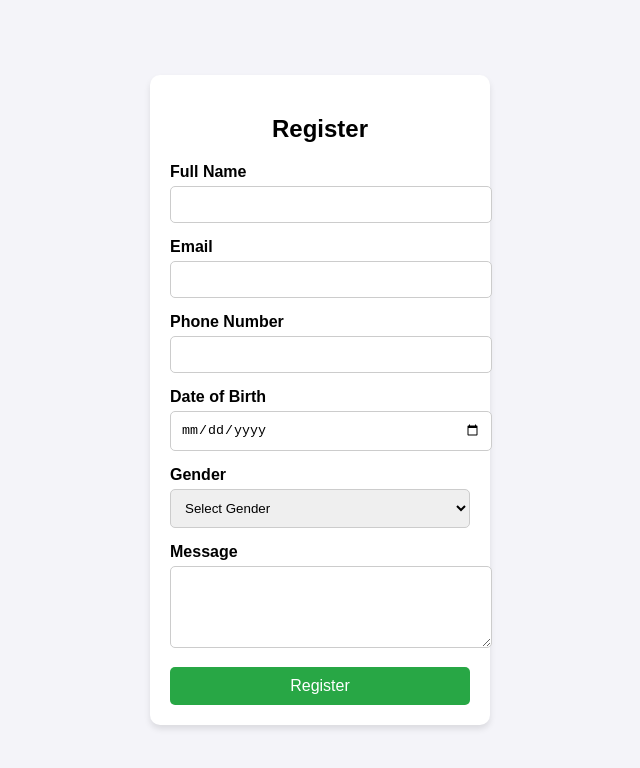
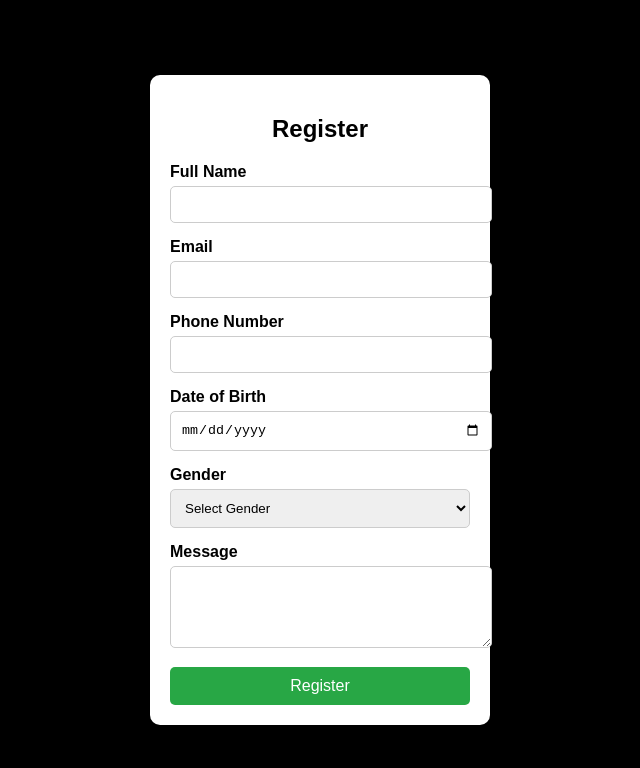
Before and after one commit to vishweshwar4593/Assignment2, a plain HTML site: page index.html in a window 1280 px wide. Shown: the whole page, without its empty margins (320-960 px from the left). Drawn offline with Linux system fonts and the light colour scheme.

Commit message:
Update index.html

```diff
--- a/index.html
+++ b/index.html
@@ -7,7 +7,7 @@
     <style>
         body {
             font-family: Arial, sans-serif;
-            background-color: #f4f4f9;
+            background-color: black;
             margin: 0;
             padding: 0;
             display: flex;
```
